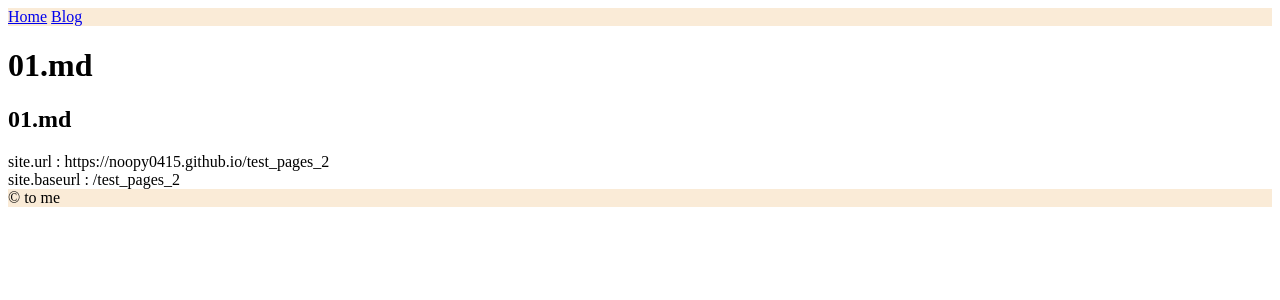
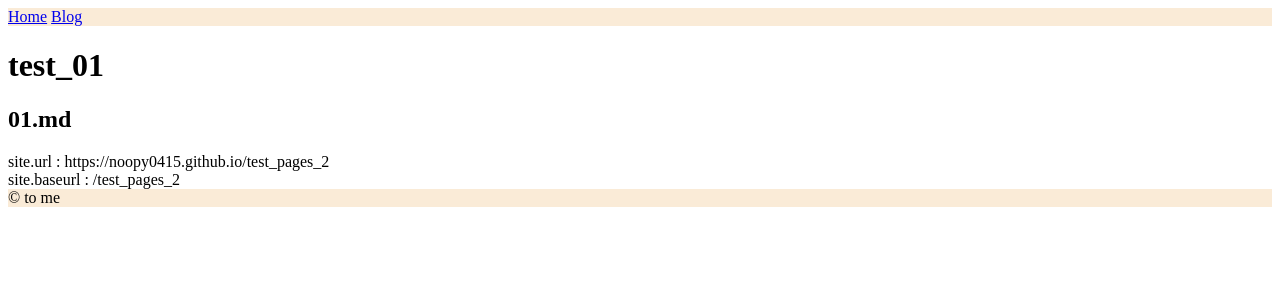
Before and after one commit to noopy0415/test_pages_2, a Jekyll site: the page built from doc/01.md, in a window 1280 px wide. Shown: the top 300 px of the page. Built offline with Jekyll 4.4.1, drawn with Linux system fonts in a browser that asks for light colours; our own code applies the rules of GitHub Pages for plain Markdown files.

Commit message:
20230215-105453

```diff
--- a/doc/01.md
+++ b/doc/01.md
@@ -1 +1,5 @@
-# 01.md
+---
+title: test_01
+---
+
+## 01.md
```
